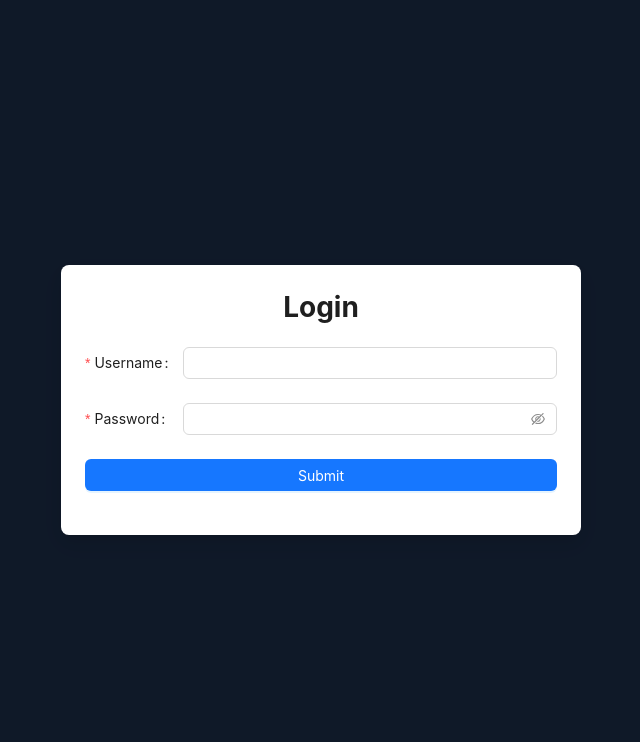
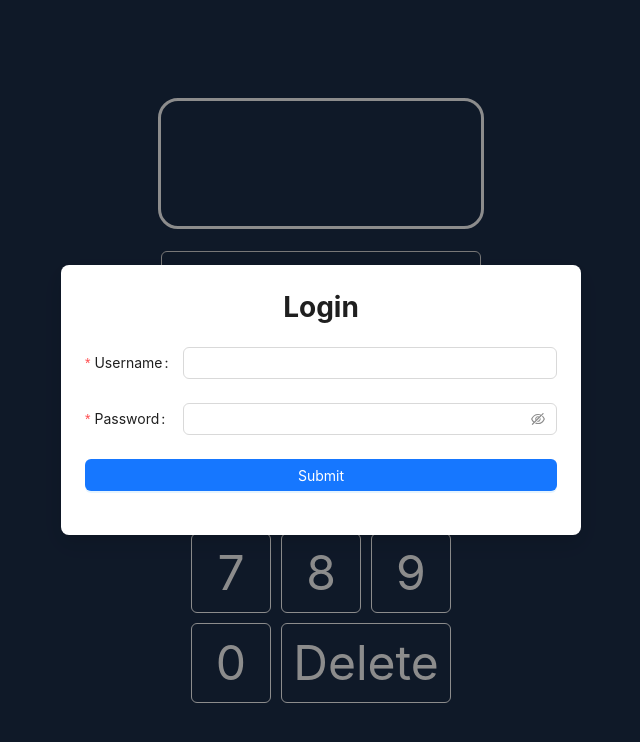
Before and after one commit to SupaJuke/Deviner, a React (Vite) app in the folder react/: page / in a window 1280 px wide. Shown: the top 742 px of the page, without its empty margins (319-959 px from the left). Built offline with nearby package versions, Linux system fonts and the light colour scheme.

Commit message:
feat: implemented guess page

```diff
--- a/react/src/components/Guess.tsx
+++ b/react/src/components/Guess.tsx
@@ -1,24 +1,141 @@
-import { useContext } from "react";
+import { useContext, useState } from "react";
 import TokenContext from "../context";
+import { Button, Card, Space } from "antd";
+import post, { GuessInput } from "../utils/post";
 
 const Guess: React.FC = () => {
+  const [guess, setGuess] = useState("");
   const token = useContext(TokenContext).token;
+
+  const handleSubmit = async () => {
+    const url = "http://localhost:8080/guess";
+    const res = await post(
+      url,
+      { guess: guess },
+      { Authentication: "token " + token }
+    );
+    console.log(res);
+    // TODO: implement result checking
+  };
+
+  const handleNumber = (e: React.MouseEvent) => {
+    if (guess.length >= 5) {
+      return;
+    }
+
+    const value = e.currentTarget.getAttribute("value");
+    setGuess(guess + value);
+    console.log(guess);
+  };
+
+  const handleDel = () => {
+    if (guess.length == 0) {
+      return;
+    }
+
+    setGuess(guess.substring(0, guess.length - 1));
+  };
+
+  const nums = [...Array(10).keys()];
+  nums.shift();
+  nums.push(0);
+
+  const center = {
+    display: "flex",
+    alignItems: "center",
+    justifyContent: "center",
+  };
+
   return (
     <div
       style={{
-        display: "flex",
+        ...center,
         width: "100%",
         height: "100vh",
         background: "#1c2e4a",
         color: "white",
-        fontSize: "3em",
-        alignItems: "center",
-        justifyContent: "center",
       }}
     >
-      <p style={{ width: "50%", wordBreak: "break-all", textAlign: "center" }}>
-        {token}
-      </p>
+      <div
+        style={{
+          ...center,
+          flexDirection: "column",
+          width: "25%",
+        }}
+      >
+        <div
+          style={{
+            ...center,
+            width: "100%",
+            minWidth: "250px",
+            height: "125px",
+            borderStyle: "solid",
+            borderRadius: "20px",
+            fontSize: "5em",
+          }}
+        >
+          {guess}
+        </div>
+
+        <br />
+
+        <Button
+          ghost={true}
+          style={{
+            ...center,
+            width: "100%",
+            minWidth: "250px",
+            height: "80px",
+            fontSize: "3em",
+          }}
+          disabled={guess.length !== 5}
+          onClick={handleSubmit}
+        >
+          Submit
+        </Button>
+
+        <br />
+
+        <Space
+          size={[10, 10]}
+          wrap={true}
+          style={{
+            width: "100%",
+            minWidth: "250px",
+            maxWidth: "550px",
+            justifyContent: "center",
+          }}
+        >
+          {nums.map((num) => {
+            return (
+              <Button
+                value={num}
+                key={num}
+                onClick={handleNumber}
+                ghost={true}
+                style={{
+                  width: "80px",
+                  height: "80px",
+                  fontSize: "3em",
+                }}
+              >
+                {num}
+              </Button>
+            );
+          })}
+          <Button
+            ghost={true}
+            style={{
+              width: "170px",
+              height: "80px",
+              fontSize: "3em",
+            }}
+            onClick={handleDel}
+          >
+            Delete
+          </Button>
+        </Space>
+      </div>
     </div>
   );
 };
--- a/react/src/components/Login.tsx
+++ b/react/src/components/Login.tsx
@@ -1,17 +1,7 @@
 import { useState, useContext, useEffect } from "react";
 import { Button, Modal, Form, Input } from "antd";
 import TokenContext from "../context";
-
-interface Credential {
-  username: string;
-  password: string;
-}
-
-interface Response {
-  success: boolean;
-  message: string;
-  token?: string;
-}
+import post, { CredentialInput } from "../utils/post";
 
 const LoginModal: React.FC = () => {
   const [isModalOpen, setIsModalOpen] = useState(false);
@@ -25,18 +15,7 @@ const LoginModal: React.FC = () => {
     showModal(true);
   }, []);
 
-  const post = async (url: string, cred: Credential): Promise<Response> => {
-    const res = await fetch(url, {
-      method: "POST",
-      body: JSON.stringify(cred),
-      headers: {
-        "Content-Type": "application/json",
-      },
-    });
-    return res.json();
-  };
-
-  const onFinish = async (cred: Credential) => {
+  const onFinish = async (cred: CredentialInput) => {
     const url = "http://localhost:8080/login";
     const res = await post(url, cred);
     console.log(res);
@@ -44,6 +23,7 @@ const LoginModal: React.FC = () => {
       setToken(res.token);
       showModal(false);
     }
+    // TODO: alert or smth once login fails
   };
 
   const loginForm = () => (
--- /dev/null
+++ b/react/src/utils/post.ts
@@ -0,0 +1,32 @@
+interface Response {
+  success: boolean;
+  message: string;
+  token?: string;
+}
+
+export interface CredentialInput {
+  username: string;
+  password: string;
+}
+
+export interface GuessInput {
+  guess: string;
+}
+
+const post = async (
+  url: string,
+  input: CredentialInput | GuessInput,
+  headers?: HeadersInit | undefined
+): Promise<Response> => {
+  const res = await fetch(url, {
+    method: "POST",
+    body: JSON.stringify(input),
+    headers: {
+      ...headers,
+      "Content-Type": "application/json",
+    },
+  });
+  return res.json();
+};
+
+export default post;
```
